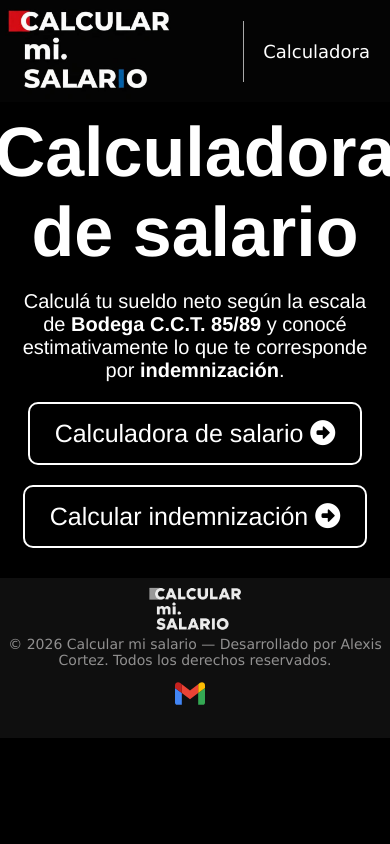
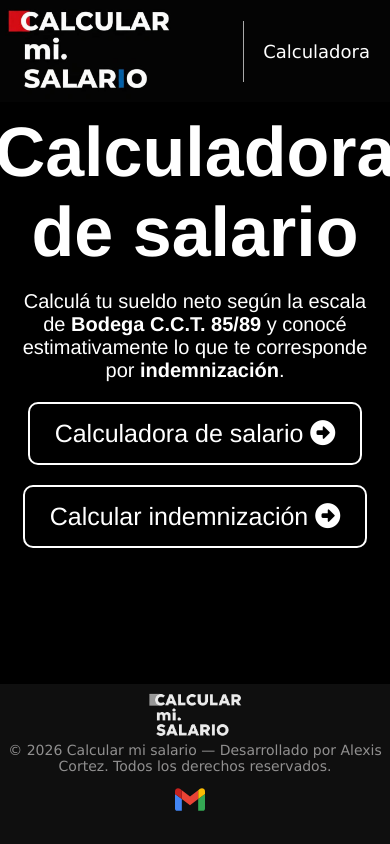
Before and after one commit to alex2unde/calc-mi-salario, a website: page index.html in a window 390 px wide. Drawn offline with Linux system fonts and the light colour scheme.

Commit message:
pegar footer responsivo, cambiar botones header

```diff
--- a/css/Estylos.css
+++ b/css/Estylos.css
@@ -831,11 +831,18 @@ select::-webkit-scrollbar-thumb:hover {
     padding: 0;
   }
 
+  html,
+  body {
+    height: 100%;
+    margin: 0;
+  }
+
   body {
     display: flex;
     flex-direction: column;
-    min-height: 100vh;
-    margin: 0;
+  }
+  .sec1 {
+    flex: 1;
   }
 
   .imgSec1 {
```
Also changed, not shown: calculadora.html (+6 -3 lines).
